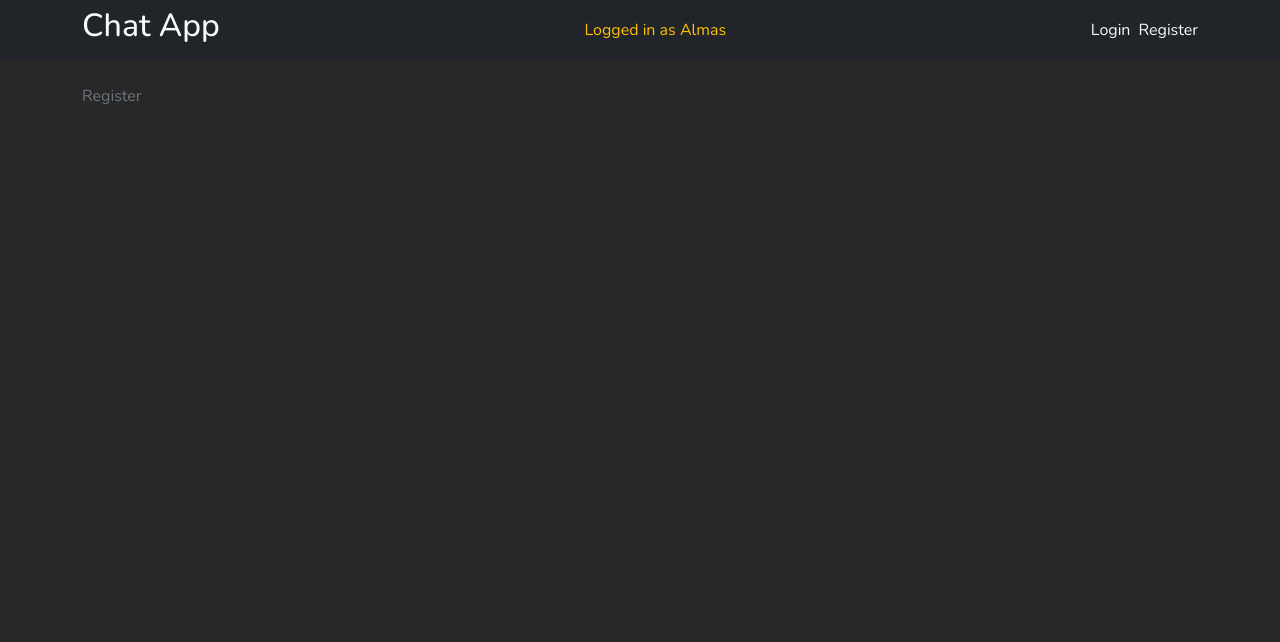
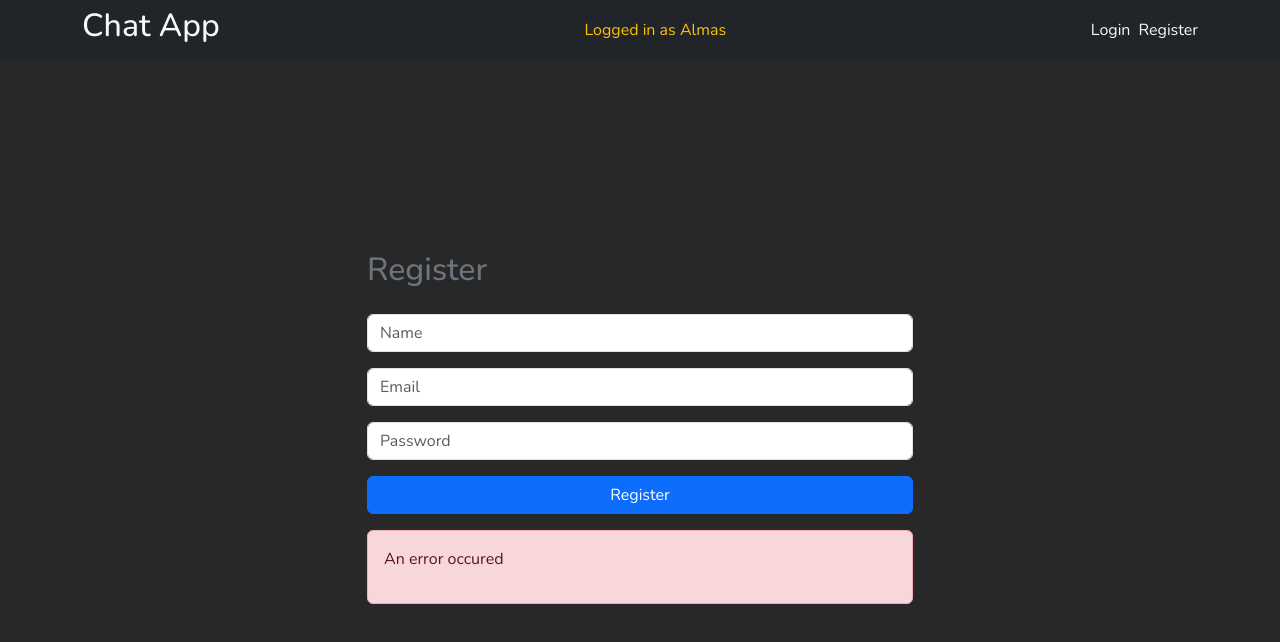
Before and after one commit to AlmasF/chat_app, a React (Vite) app in the folder client/: page /register in a window 1280 px wide. Shown: the top 642 px of the page. Built offline with nearby package versions, Linux system fonts and the light colour scheme.

Commit message:
feat: enhance Login and Register components with form controls and error handling

```diff
--- a/client/src/pages/Login.jsx
+++ b/client/src/pages/Login.jsx
@@ -1,4 +1,40 @@
+import { Alert, Button, Form, Row, Col, Stack } from 'react-bootstrap';
+
 const Login = () => {
-    return (<>Login</>);
-}
+    return (
+        <>
+            <Form>
+                <Row
+                    style={{
+                        height: '100vh',
+                        justifyContent: 'center',
+                        paddingTop: '15%',
+                    }}>
+                    <Col xs={6}>
+                        <Stack gap={3}>
+                            <h2>Login</h2>
+                            <Form.Control
+                                type='email'
+                                placeholder='Email'
+                            />
+                            <Form.Control
+                                type='password'
+                                placeholder='Password'
+                            />
+                            <Button
+                                variant='primary'
+                                type='submit'>
+                                Login
+                            </Button>
+                            <Alert variant='danger'>
+                                <p>An error occured</p>
+                            </Alert>
+                        </Stack>
+                    </Col>
+                </Row>
+            </Form>
+        </>
+    );
+};
+
 export default Login;
--- a/client/src/pages/Register.jsx
+++ b/client/src/pages/Register.jsx
@@ -1,7 +1,44 @@
-import { Alert, Button, Form, Row, Col, Stack } from "react-bootstrap";
+import { Alert, Button, Form, Row, Col, Stack } from 'react-bootstrap';
 
 const Register = () => {
-    return (<>Register</>);
-}
+    return (
+        <>
+            <Form>
+                <Row
+                    style={{
+                        height: '100vh',
+                        justifyContent: 'center',
+                        paddingTop: '15%',
+                    }}>
+                    <Col xs={6}>
+                        <Stack gap={3}>
+                            <h2>Register</h2>
+                            <Form.Control
+                                type='text'
+                                placeholder='Name'
+                            />
+                            <Form.Control
+                                type='email'
+                                placeholder='Email'
+                            />
+                            <Form.Control
+                                type='password'
+                                placeholder='Password'
+                            />
+                            <Button
+                                variant='primary'
+                                type='submit'>
+                                Register
+                            </Button>
+                            <Alert variant='danger'>
+                                <p>An error occured</p>
+                            </Alert>
+                        </Stack>
+                    </Col>
+                </Row>
+            </Form>
+        </>
+    );
+};
 
 export default Register;
```
Also changed, not shown: 1 other file (tests, documents, lock files or other folders).
